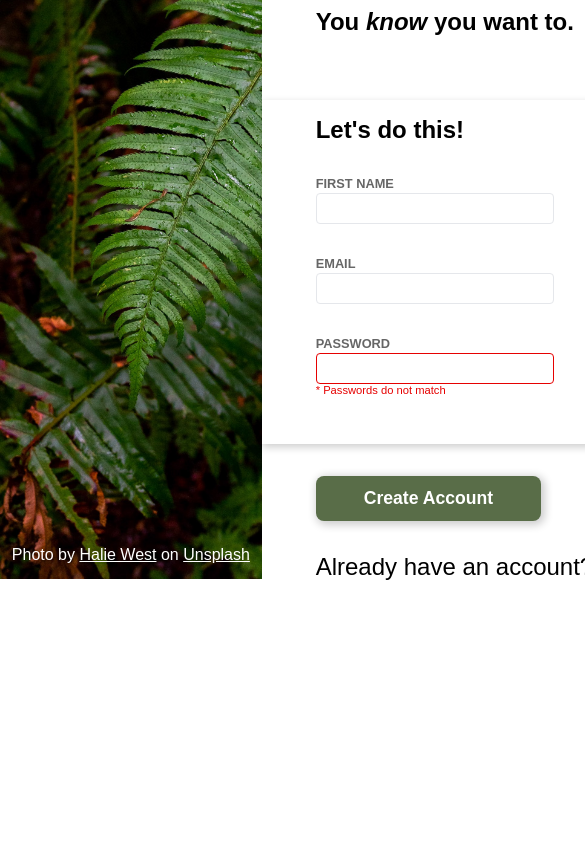
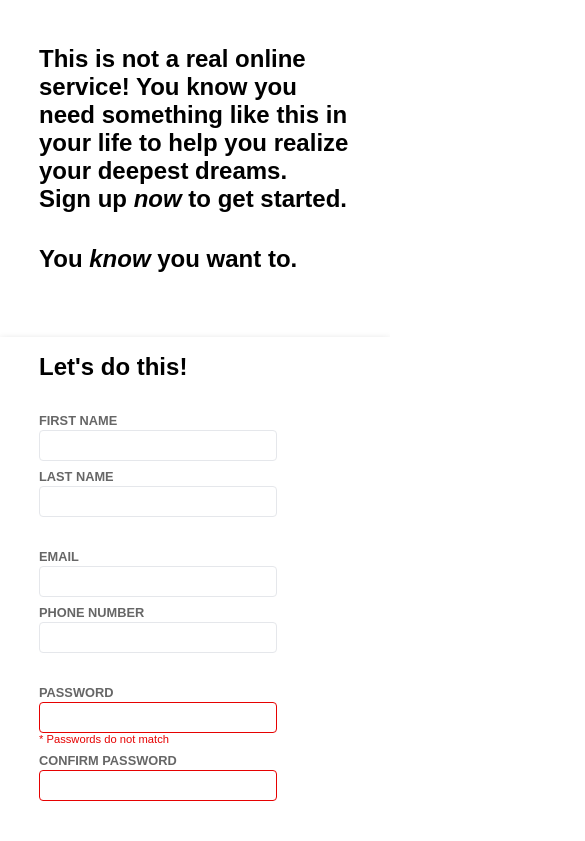
Before and after one commit to CGfrac/sign-up-form, a plain HTML site: page index.html in a window 390 px wide. Shown: the part 265-1106 px from the top of the page, 585 px wide, since content can reach past the window. Before the commit the page ends 846 px from the top, so only its background shows below. Drawn offline with Linux system fonts and the light colour scheme.

Commit message:
Make page responsive

```diff
--- a/index.html
+++ b/index.html
@@ -20,7 +20,7 @@
             <p>This is not a real online service! You know you need something like this in your life to help you realize your deepest dreams. <span class="call-to-action">Sign up <em>now</em> to get started.</span></p>
             <p>You <em>know</em> you want to.</p>
 
-            <form action="" method="get">
+            <form action="" method="get" id="form">
                 <legend>Let's do this!</legend>
 
                 <section>
@@ -58,7 +58,7 @@
                 </section>
             </form>
 
-            <button>Create Account</button>
+            <button form="form">Create Account</button>
             <p>Already have an account? <a href="#">Log in</a></p>
         </div>
     </div>
--- a/style.css
+++ b/style.css
@@ -82,7 +82,8 @@ form {
 
 section {
     display: flex;
-    gap: 64px;
+    flex-wrap: wrap;
+    gap: 8px 64px;
 }
 
 .input {
@@ -153,3 +154,13 @@ button + p > a {
     color: var(--green);
     font-weight: bold;
 }
+
+@media (max-width: 1030px) {
+    .main-container {
+        flex-direction: column;
+    }
+
+    .left {
+        gap: 32px;
+    }
+}
```
